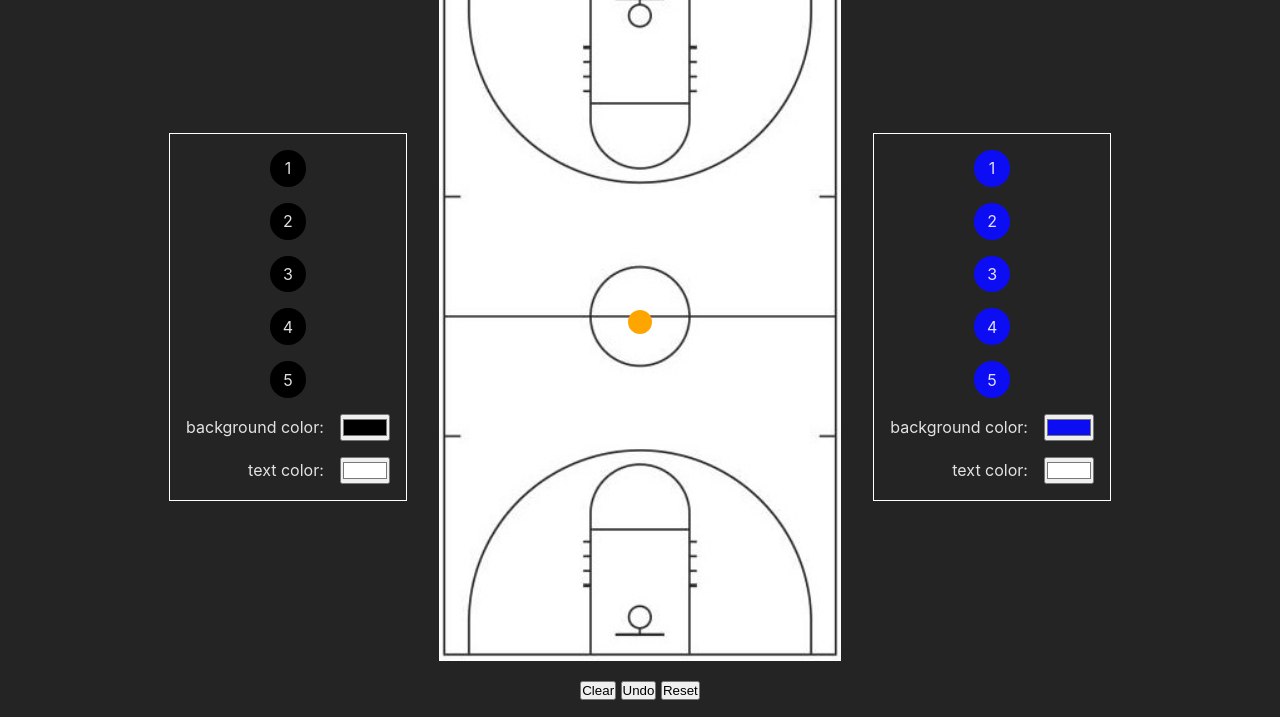
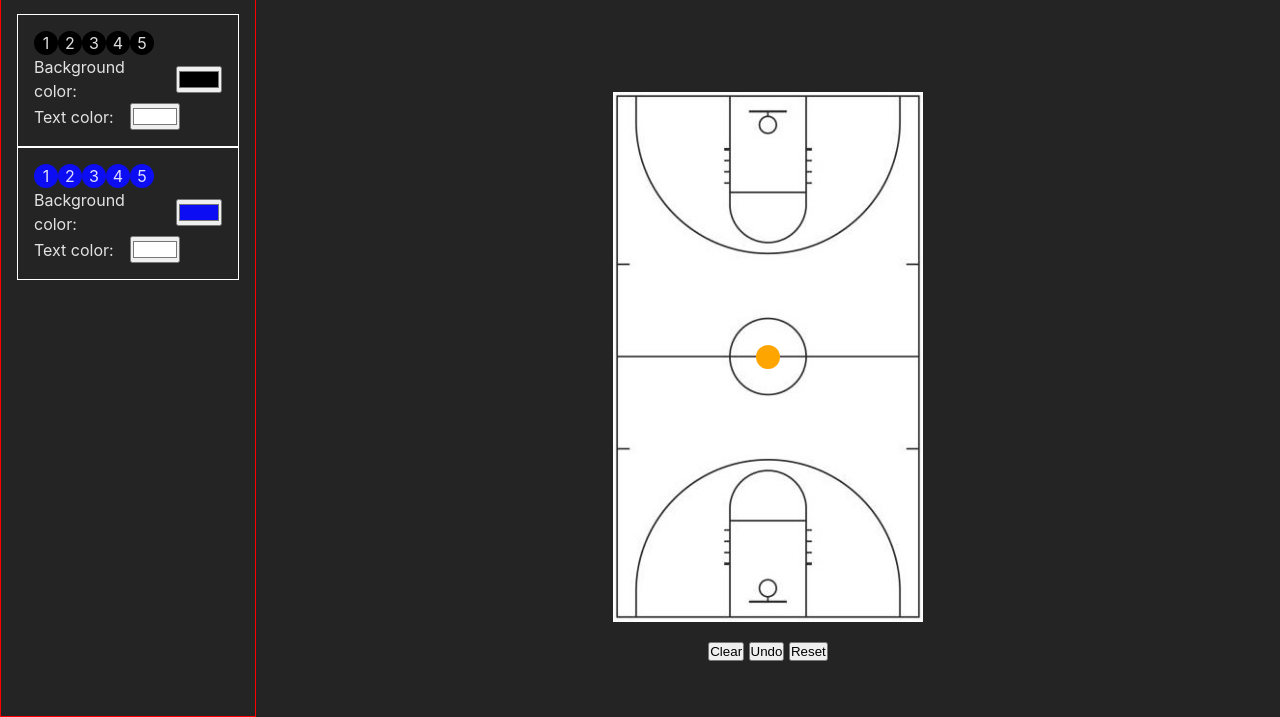
Before and after one commit to SantiG11/tactics-board, a website built with Vite: page index.html in a window 1280 px wide. Shown: the part 83-800 px from the top of the page. Built offline with nearby package versions, Linux system fonts and the light colour scheme.

Commit message:
Drawing and drag and drop adjustment. Started styling layout.

```diff
--- a/index.html
+++ b/index.html
@@ -8,31 +8,10 @@
     <title>Basketball tactics board</title>
   </head>
   <body>
-    <div class="players-container">
-      <div id="1" class="player attack">1</div>
-      <div id="2" class="player attack">2</div>
-      <div id="3" class="player attack">3</div>
-      <div id="4" class="player attack">4</div>
-      <div id="5" class="player attack">5</div>
-      <div class="color-select-container">
-        background color:
-        <input
-          type="color"
-          name="attack color"
-          id="background-attack-color"
-          value="#000000"
-        />
-      </div>
-      <div class="color-select-container">
-        text color:
-        <input
-          type="color"
-          name="attack color"
-          id="text-attack-color"
-          value="#ffffff"
-        />
-      </div>
-    </div>
+    <header>
+      <h1>Basketball tactics board</h1>
+    </header>
+    <main>
       <div id="court">
         <div id="ball" draggable="true"></div>
         <canvas id="canvas" width="320px" height="550px"> </canvas>
@@ -42,6 +21,34 @@
           <button id="reset-btn">Reset</button>
         </div>
       </div>
+    </main>
+    <aside>
+      <div class="players-container">
+        <div id="1" class="player attack">1</div>
+        <div id="2" class="player attack">2</div>
+        <div id="3" class="player attack">3</div>
+        <div id="4" class="player attack">4</div>
+        <div id="5" class="player attack">5</div>
+        <div class="color-select-container">
+          Background color:
+          <input
+            type="color"
+            name="attack color"
+            id="background-attack-color"
+            value="#000000"
+          />
+        </div>
+        <div class="color-select-container">
+          Text color:
+          <input
+            type="color"
+            name="attack color"
+            id="text-attack-color"
+            value="#ffffff"
+          />
+        </div>
+      </div>
+
       <div class="players-container">
         <div id="6" class="player defense">1</div>
         <div id="7" class="player defense">2</div>
@@ -49,7 +56,7 @@
         <div id="9" class="player defense">4</div>
         <div id="10" class="player defense">5</div>
         <div class="color-select-container">
-        background color:
+          Background color:
           <input
             type="color"
             name="defense background color"
@@ -58,7 +65,7 @@
           />
         </div>
         <div class="color-select-container">
-        text color:
+          Text color:
           <input
             type="color"
             name="defense text color"
@@ -67,6 +74,9 @@
           />
         </div>
       </div>
+    </aside>
+
+    <footer></footer>
     <script type="module" src="/src/script.js"></script>
   </body>
 </html>
--- a/src/script.js
+++ b/src/script.js
@@ -34,15 +34,19 @@ court.addEventListener('drop', e => {
     const draggedId = e.dataTransfer.getData("text");
     const draggedElement = document.getElementById(draggedId);
 
-    const x = e.clientX - court.offsetLeft - draggedElement.offsetWidth / 2;
-    const y = e.clientY - court.offsetTop - draggedElement.offsetHeight / 2;
+    const courtRect = court.getBoundingClientRect();
 
-    const newX = Math.max(0, Math.min(x, court.offsetWidth - draggedElement.offsetWidth));
-    const newY = Math.max(0, Math.min(y, court.offsetHeight - draggedElement.offsetHeight));
+    const x = e.clientX - courtRect.left - draggedElement.offsetWidth / 2;
+    const y = e.clientY - courtRect.top - draggedElement.offsetHeight / 2;
+
+
+    const newX = Math.max(0, Math.min(x, courtRect.width - draggedElement.offsetWidth));
+    const newY = Math.max(0, Math.min(y, courtRect.height - draggedElement.offsetHeight));
 
     draggedElement.style.position = "absolute";
     draggedElement.style.left = `${newX}px`;
     draggedElement.style.top = `${newY}px`;
+    draggedElement.style.transform = 'none';
 
     court.appendChild(draggedElement);
 })
@@ -98,7 +102,7 @@ window.addEventListener('load', () => {
     loadDrawings()
 }
 );
-window.addEventListener('resize', resizeCanvas)
+window.addEventListener('resize', () => { resizeCanvas(), loadDrawings() })
 
 resetBtn.addEventListener('click', resetCanvas)
 clearBtn.addEventListener('click', clearCanvas)
@@ -185,8 +189,8 @@ function resetCanvas() {
 }
 
 function resizeCanvas() {
-    canvas.width = court.offsetWidth - 35;
-    canvas.height = court.offsetHeight - 35;
+    canvas.width = court.offsetWidth;
+    canvas.height = court.offsetHeight;
     redrawCanvas();
 }
 
--- a/src/style.css
+++ b/src/style.css
@@ -15,29 +15,80 @@
 }
 
 body {
+  display: grid;
+  grid-template-areas:
+    "header header header"
+    "aside main main"
+    "footer footer footer";
+  grid-template-rows: auto 1fr auto;
+  grid-template-columns: 20% 1fr;
+  height: 100vh;
   margin: 0;
+}
+
+header {
+  grid-area: header;
+  background-color: #242424;
+  display: flex;
+  justify-content: center;
+  align-items: center;
+  padding: 1rem;
+}
+
+aside {
+  grid-area: aside;
+  border: 1px solid red;
+  padding: 1rem;
+}
+
+main {
+  grid-area: main;
+
   display: flex;
   align-items: center;
   justify-content: center;
+}
+
+footer {
+  grid-area: footer;
+  background-color: rgb(245, 245, 245);
+}
+
+#court {
+  min-height: 350px;
+  aspect-ratio: 350 / 580;
+  display: flex;
+  flex-direction: column;
   gap: 1rem;
-  border: 1px solide white;
-  padding: 2rem;
-  min-width: 320px;
-  min-height: 100vh;
+  align-items: center;
+  position: relative;
+}
+
+#canvas {
+  height: 100%;
+  width: 100%;
+  background: url("/assets/court.jpg") no-repeat center;
+  background-size: contain;
+  position: relative;
+}
+
+#ball {
+  width: 1.5rem;
+  height: 1.5rem;
+  background-color: orange;
+  border-radius: 50%;
+  position: absolute;
+  z-index: 15;
+  top: 50%;
+  left: 50%;
+  transform: translate(-50%, -50%);
 }
 
 .players-container {
   border: 1px solid #fff;
+  padding: 1rem;
   display: flex;
-  flex-direction: column;
-  align-items: center;
-  justify-content: space-around;
-  padding: 1rem;
-  gap: 1rem;
-  width: 8vw;
-  height: 30vh;
-  min-height: fit-content;
-  min-width: fit-content;
+  flex-wrap: wrap;
 }
 
 .player {
@@ -45,8 +96,8 @@ body {
   align-items: center;
   justify-content: center;
   padding: 5px;
-  height: 2.3rem;
-  width: 2.3rem;
+  height: 1.5rem;
+  width: 1.5rem;
   border-radius: 100%;
   z-index: 10;
 }
@@ -63,36 +114,6 @@ body {
   display: flex;
   justify-content: end;
   align-items: center;
-  width: 100%;
+
   gap: 1rem;
 }
-
-#ball {
-  width: 1.5rem;
-  height: 1.5rem;
-  background-color: orange;
-  border-radius: 50%;
-  position: absolute;
-  z-index: 15;
-  top: 49%;
-}
-
-#court {
-  padding: 1rem;
-  min-height: 350px;
-  height: 90vh;
-  aspect-ratio: 350 / 580;
-  display: flex;
-  flex-direction: column;
-  gap: 1rem;
-  align-items: center;
-  position: relative;
-}
-
-#canvas {
-  height: 100%;
-  width: 100%;
-  background: url("/assets/court.jpg") no-repeat center;
-  background-size: cover;
-  position: relative;
-}
```
Lines whose indentation alone changed are shown as unchanged.
